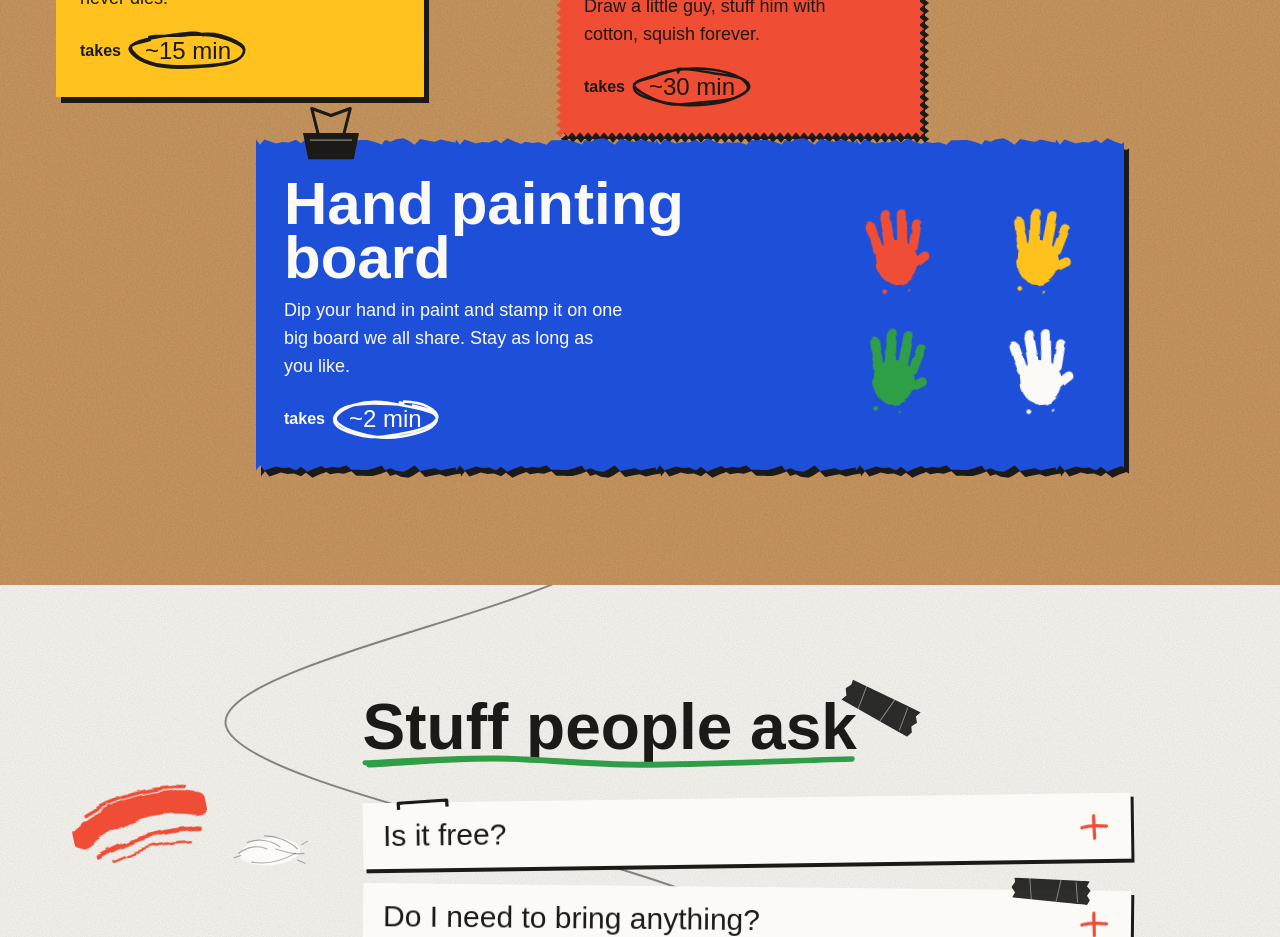
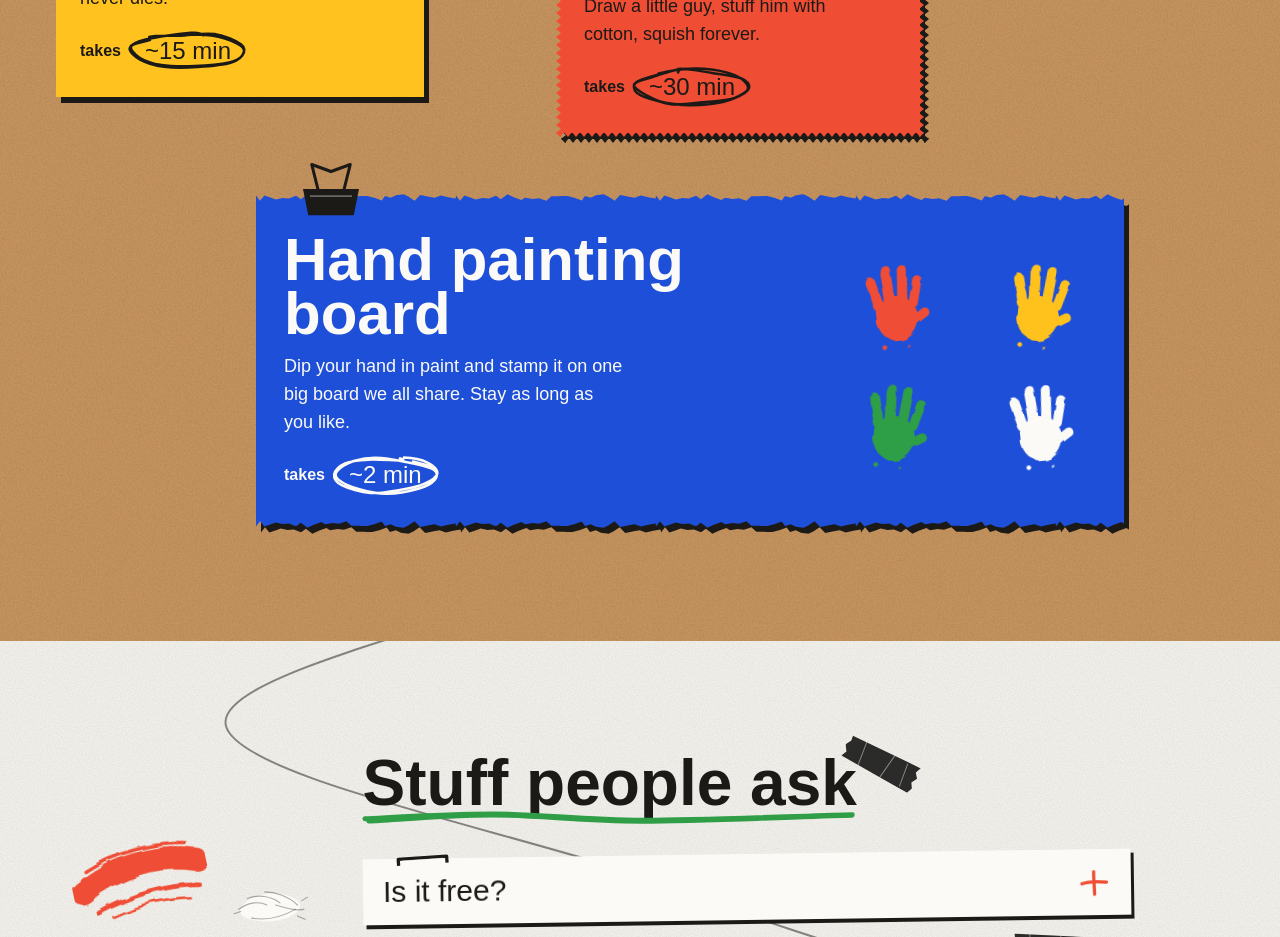
Before and after one commit to Kcjas/MakeYOURMark_website, a Next.js app: page / in a window 1280 px wide. Shown: the part 1620-2557 px from the top of the page. Built offline with nearby package versions, Linux system fonts and the light colour scheme; a web font is replaced by a local one.

Commit message:
Move the painting board down on laptops so it clears the squishies card

```diff
--- a/components/sections/stations.tsx
+++ b/components/sections/stations.tsx
@@ -55,7 +55,7 @@ export function Stations() {
         </li>
 
         {/* 3. big shared board, binder-clipped */}
-        <li className="relative mt-10 lg:col-span-9 lg:col-start-3 lg:-mt-4">
+        <li className="relative mt-10 lg:col-span-9 lg:col-start-3 lg:mt-10">
           <BinderClip className="absolute -top-8 left-10 z-10 h-14 w-auto" />
           <article className="wiggle tilt relative origin-top-left" style={vars({ "--r": "var(--tilt-c)" })}>
             <div className="cut-md">
```
